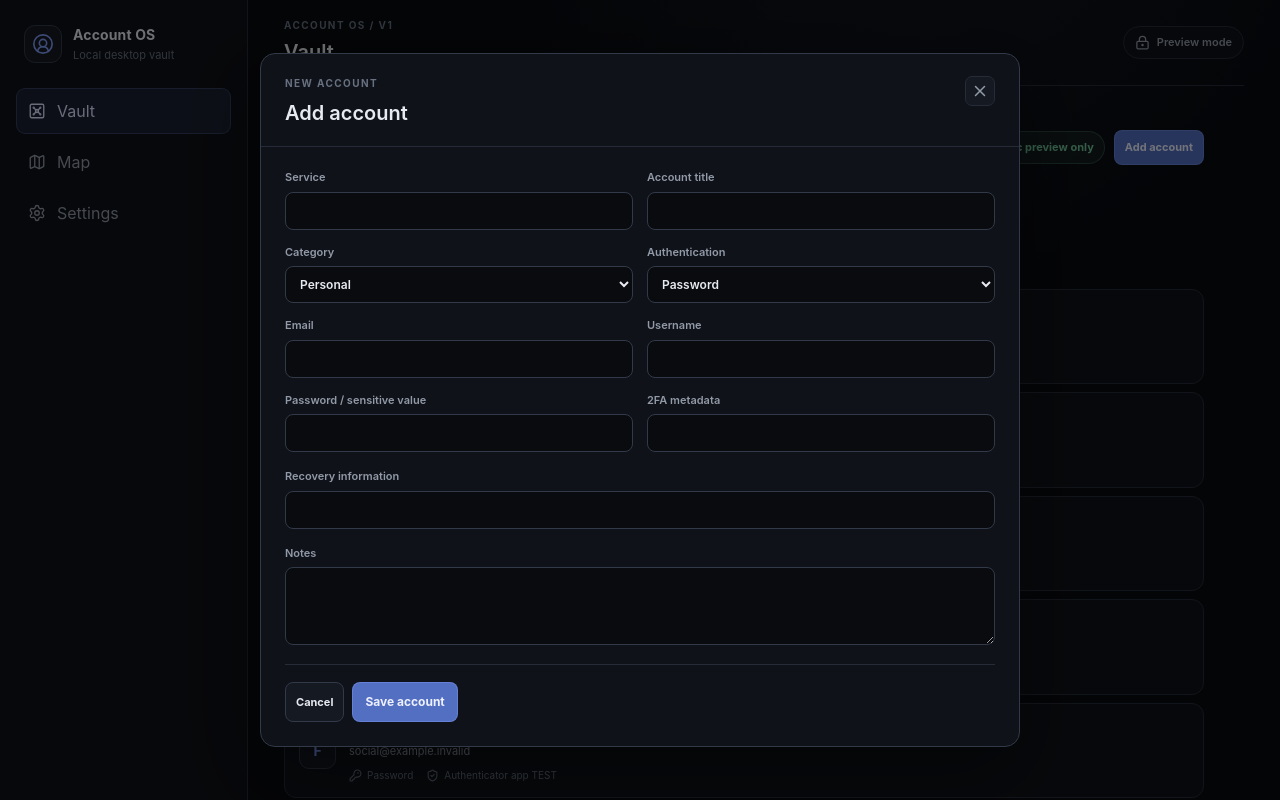
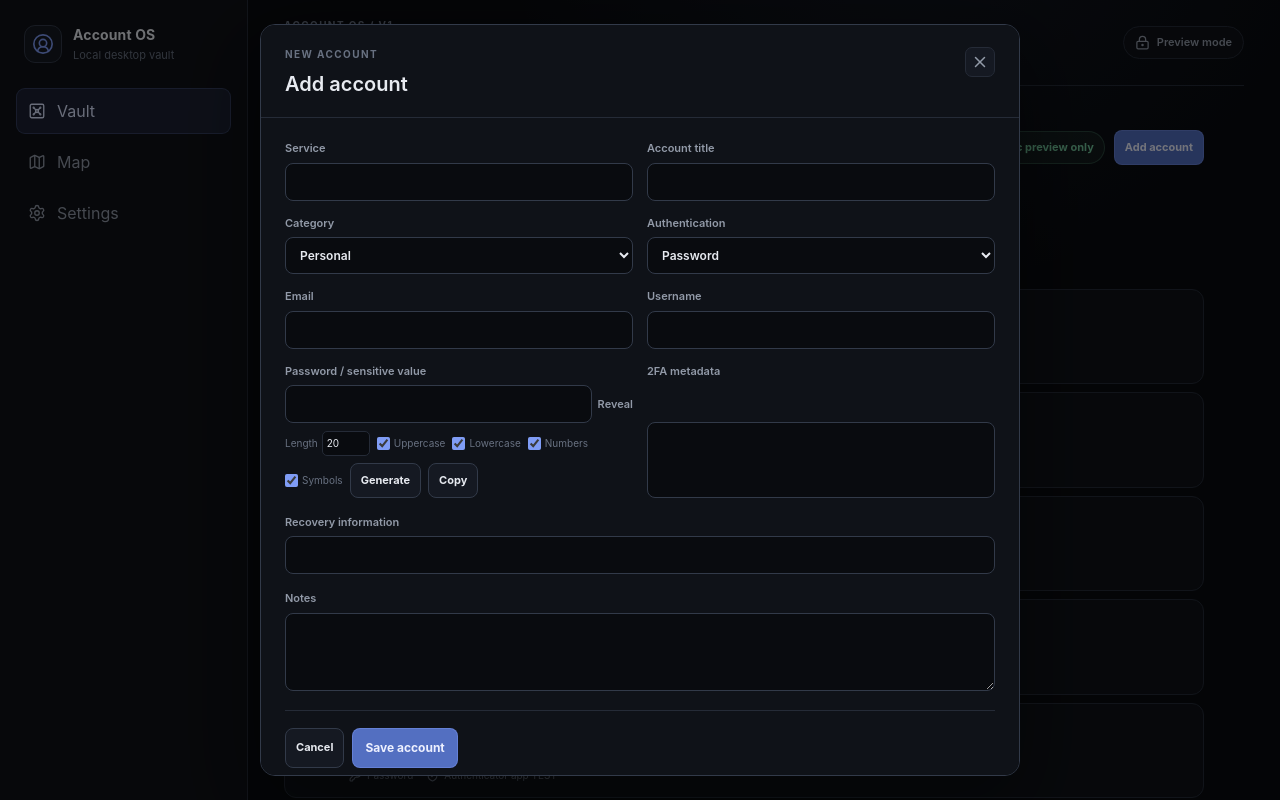
Before and after one commit to aixbilal/Account-OS-Personal, a React (Vite) app: page / in a window 1280 px wide. Both pictures are taken after a click on the button "Add account". Shown: the top 800 px of the page. Built offline with nearby package versions, Linux system fonts and the light colour scheme.

Commit message:
feat: add credential reveal copy and generator

```diff
--- a/src/App.css
+++ b/src/App.css
@@ -180,6 +180,14 @@ button:focus-visible { outline: 2px solid var(--accent); outline-offset: 2px; }
 .editor-actions { display: flex; align-items: center; justify-content: space-between; margin-top: 3px; border-top: 1px solid var(--line); padding-top: 17px; }
 .editor-actions > div { display: flex; gap: 8px; }
 .editor-actions .unlock-submit { margin: 0; }
+.credential-field { display: grid; gap: 8px; }
+.secret-input { display: flex; gap: 6px; }
+.secret-input input { min-width: 0; flex: 1; }
+.secret-input button, .credential-controls .secondary-button { flex: 0 0 auto; }
+.credential-controls { display: flex; align-items: center; flex-wrap: wrap; gap: 7px; color: var(--text-faint); font-size: 10px; }
+.credential-controls label { display: inline-flex; align-items: center; gap: 4px; }
+.credential-controls input[type="number"] { width: 48px; border: 1px solid var(--line); border-radius: 5px; padding: 4px; color: var(--text); background: var(--surface-0); font: inherit; }
+.credential-controls input[type="checkbox"] { accent-color: var(--accent); }
 .unlock-screen { display: grid; min-height: 100vh; place-items: center; padding: 28px; color: var(--text); background: radial-gradient(circle at 50% -20%, rgba(84, 103, 160, 0.16), transparent 38%), var(--surface-0); }
 .unlock-card { width: min(100%, 420px); border: 1px solid var(--line); border-radius: 16px; padding: 30px; background: var(--surface-1); box-shadow: 0 24px 70px rgba(0, 0, 0, 0.22); }
 .unlock-card > .brand-mark { margin-bottom: 23px; }
--- a/src/components/AccountEditor.tsx
+++ b/src/components/AccountEditor.tsx
@@ -1,6 +1,7 @@
 import { useEffect, useState } from "react";
 import { X } from "lucide-react";
 import { ACCOUNT_CATEGORIES, AUTHENTICATION_METHODS, type Account } from "../domain/types";
+import { generatePassword } from "../domain/passwordGenerator";
 
 export type AccountDraft = Omit<Account, "id" | "createdAt" | "updatedAt">;
 
@@ -28,6 +29,7 @@ export function AccountEditor({ account, onClose, onDelete, onSave }: AccountEdi
   const [draft, setDraft] = useState<AccountDraft>(account ?? emptyDraft);
   const [error, setError] = useState("");
   const [isSaving, setIsSaving] = useState(false);
+  const [passwordVisible, setPasswordVisible] = useState(false);
 
   useEffect(() => setDraft(account ?? emptyDraft), [account]);
 
@@ -81,7 +83,12 @@ export function AccountEditor({ account, onClose, onDelete, onSave }: AccountEdi
             <SelectField label="Authentication" value={draft.authenticationMethod} values={AUTHENTICATION_METHODS} onChange={(value) => update("authenticationMethod", value as AccountDraft["authenticationMethod"])} />
             <Field label="Email" type="email" value={draft.email} onChange={(value) => update("email", value)} />
             <Field label="Username" value={draft.username} onChange={(value) => update("username", value)} />
-            <Field label="Password / sensitive value" type="password" value={draft.password} onChange={(value) => update("password", value)} />
+            <CredentialField
+              onChange={(value) => update("password", value)}
+              passwordVisible={passwordVisible}
+              setPasswordVisible={setPasswordVisible}
+              value={draft.password}
+            />
             <Field label="2FA metadata" value={draft.twoFactorInformation} onChange={(value) => update("twoFactorInformation", value)} />
           </div>
           <Field label="Recovery information" value={draft.recoveryInformation} onChange={(value) => update("recoveryInformation", value)} />
@@ -104,3 +111,47 @@ function Field({ label, onChange, required, type = "text", value }: { label: str
 function SelectField({ label, onChange, value, values }: { label: string; onChange: (value: string) => void; value: string; values: readonly string[] }) {
   return <label className="field-label">{label}<select onChange={(event) => onChange(event.target.value)} value={value}>{values.map((item) => <option key={item}>{item}</option>)}</select></label>;
 }
+
+function CredentialField({ onChange, passwordVisible, setPasswordVisible, value }: { onChange: (value: string) => void; passwordVisible: boolean; setPasswordVisible: (visible: boolean) => void; value: string }) {
+  const [length, setLength] = useState(20);
+  const [uppercase, setUppercase] = useState(true);
+  const [lowercase, setLowercase] = useState(true);
+  const [numbers, setNumbers] = useState(true);
+  const [symbols, setSymbols] = useState(true);
+  const [copyStatus, setCopyStatus] = useState("");
+
+  async function copyPassword() {
+    if (!value) return;
+    try {
+      await navigator.clipboard.writeText(value);
+      setCopyStatus("Copied");
+    } catch {
+      setCopyStatus("Copy unavailable");
+    }
+  }
+
+  function generate() {
+    try {
+      onChange(generatePassword({ length, uppercase, lowercase, numbers, symbols }));
+      setPasswordVisible(true);
+    } catch (reason) {
+      setCopyStatus(reason instanceof Error ? reason.message : "Unable to generate a password.");
+    }
+  }
+
+  return <div className="credential-field">
+    <label className="field-label">Password / sensitive value
+      <div className="secret-input"><input onChange={(event) => onChange(event.target.value)} type={passwordVisible ? "text" : "password"} value={value} /><button onClick={() => setPasswordVisible(!passwordVisible)} type="button">{passwordVisible ? "Hide" : "Reveal"}</button></div>
+    </label>
+    <div className="credential-controls">
+      <label>Length <input aria-label="Password length" max="64" min="8" onChange={(event) => setLength(Number(event.target.value))} type="number" value={length} /></label>
+      <label><input checked={uppercase} onChange={(event) => setUppercase(event.target.checked)} type="checkbox" />Uppercase</label>
+      <label><input checked={lowercase} onChange={(event) => setLowercase(event.target.checked)} type="checkbox" />Lowercase</label>
+      <label><input checked={numbers} onChange={(event) => setNumbers(event.target.checked)} type="checkbox" />Numbers</label>
+      <label><input checked={symbols} onChange={(event) => setSymbols(event.target.checked)} type="checkbox" />Symbols</label>
+      <button className="secondary-button" onClick={generate} type="button">Generate</button>
+      <button className="secondary-button" disabled={!value} onClick={copyPassword} type="button">Copy</button>
+      {copyStatus && <span role="status">{copyStatus}</span>}
+    </div>
+  </div>;
+}
--- /dev/null
+++ b/src/domain/passwordGenerator.ts
@@ -0,0 +1,38 @@
+export interface PasswordGeneratorOptions {
+  length: number;
+  lowercase: boolean;
+  numbers: boolean;
+  symbols: boolean;
+  uppercase: boolean;
+}
+
+const characterSets = {
+  uppercase: "ABCDEFGHJKLMNPQRSTUVWXYZ",
+  lowercase: "abcdefghijkmnopqrstuvwxyz",
+  numbers: "23456789",
+  symbols: "!@#$%^&*()-_=+[]{}:,.?",
+};
+
+function randomIndex(length: number) {
+  const values = new Uint32Array(1);
+  crypto.getRandomValues(values);
+  return values[0] % length;
+}
+
+export function generatePassword(options: PasswordGeneratorOptions) {
+  const selected = (Object.keys(characterSets) as Array<keyof typeof characterSets>)
+    .filter((key) => options[key]);
+  if (!selected.length) throw new Error("Choose at least one character group.");
+
+  const length = Math.max(options.length, selected.length);
+  const characters = selected.map((key) => characterSets[key]);
+  const password = characters.map((set) => set[randomIndex(set.length)]);
+  const pool = characters.join("");
+  while (password.length < length) password.push(pool[randomIndex(pool.length)]);
+
+  for (let index = password.length - 1; index > 0; index -= 1) {
+    const swapIndex = randomIndex(index + 1);
+    [password[index], password[swapIndex]] = [password[swapIndex], password[index]];
+  }
+  return password.join("");
+}
```
Also changed, not shown: 2 other files (tests, documents, lock files or other folders).
